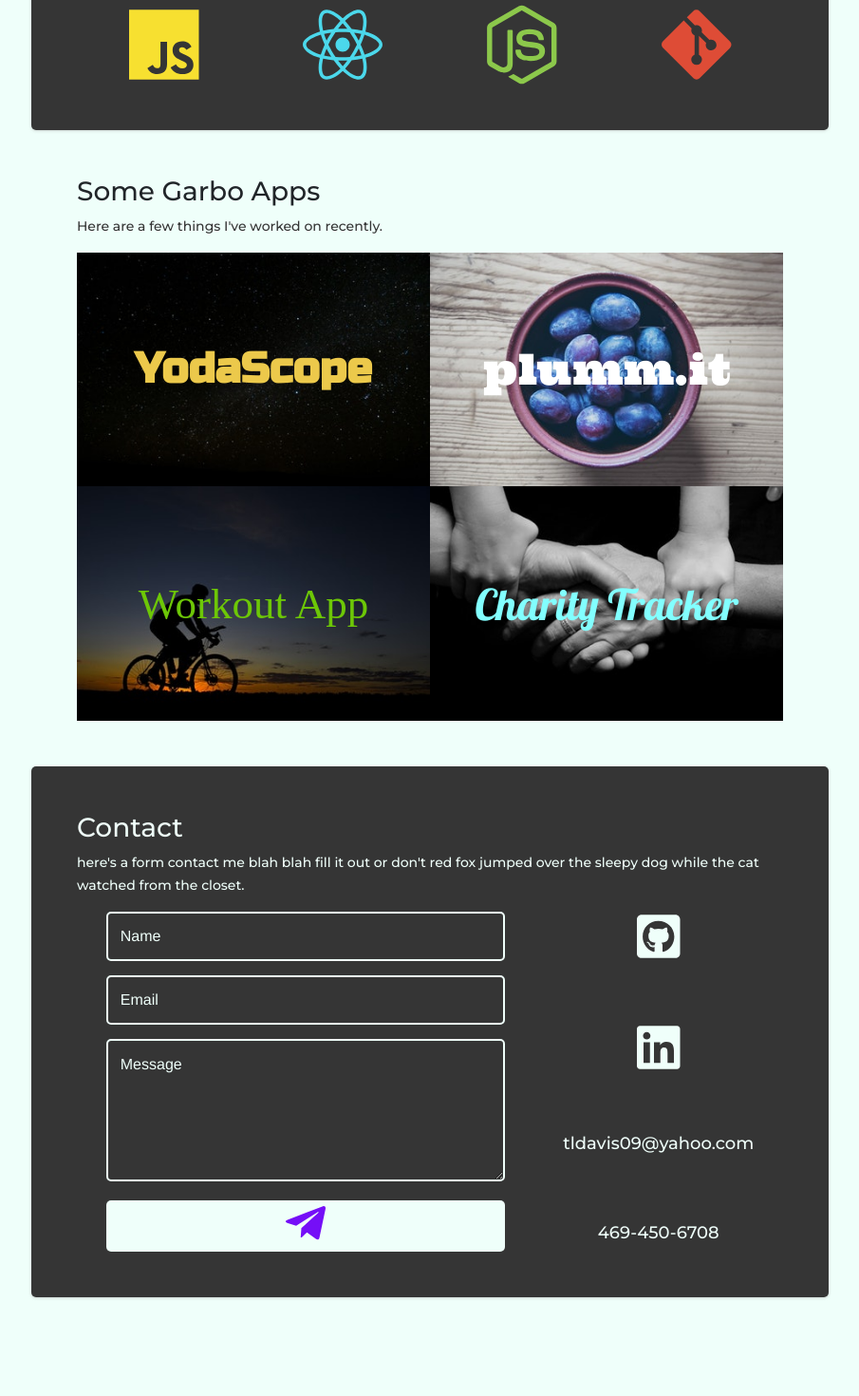
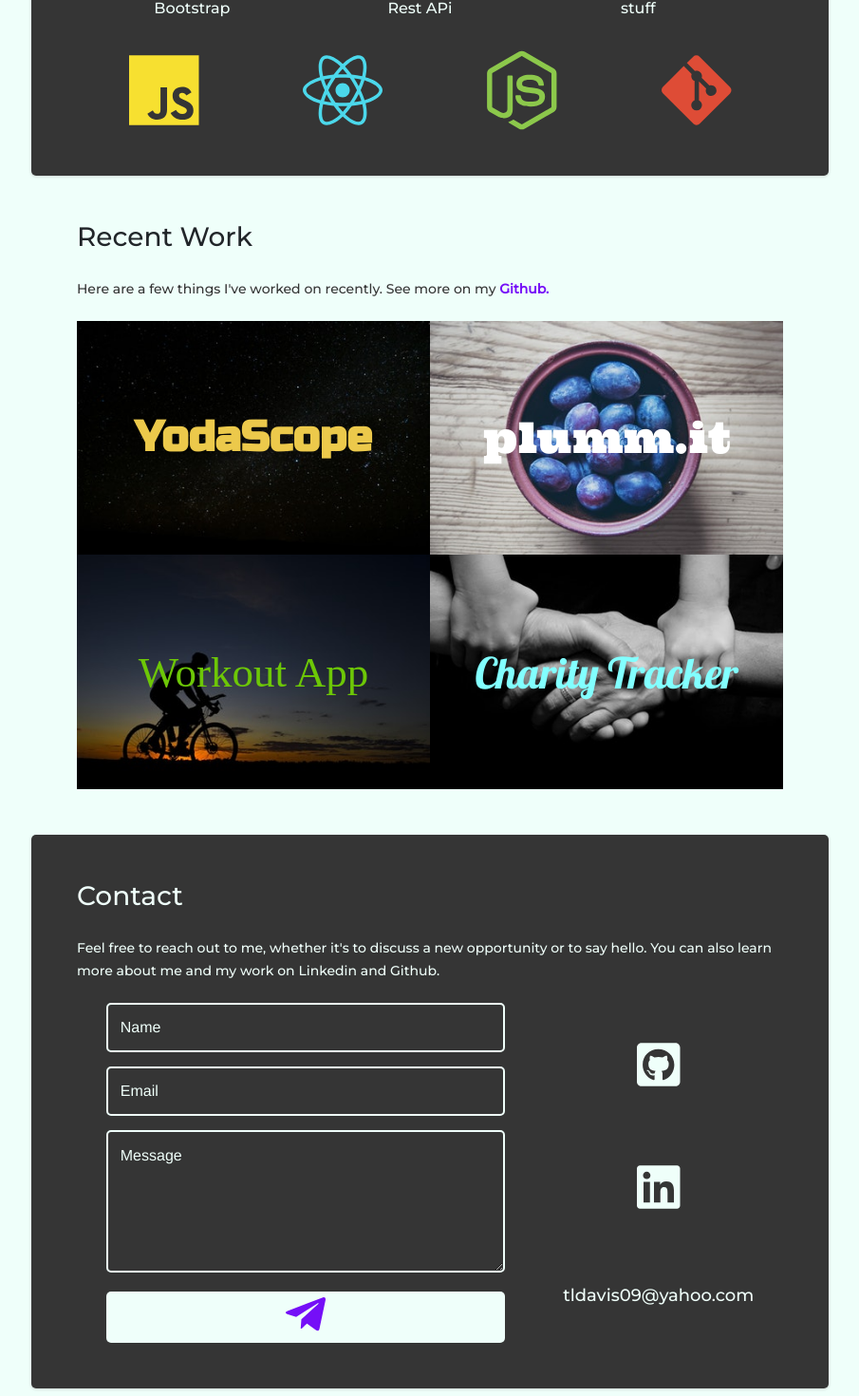
Before and after one commit to tldav/portfolio, a React (Create React App) app: page / in a window 1280 px wide. Shown: the part 934-2404 px from the top of the page at 95% size, without its empty margins (187-1092 px from the left). Built offline with nearby package versions, Linux system fonts and the light colour scheme; a web font is replaced by a local one.

Commit message:
fixed an error in the useSticky hook by wrapping handler functions in useCallback - preventing constant rendering.

```diff
--- a/src/hooks/useSticky.js
+++ b/src/hooks/useSticky.js
@@ -1,17 +1,17 @@
-import { useEffect, useState, useRef } from "react";
+import { useEffect, useState, useRef, useCallback } from "react";
 
 function useSticky() {
 	const [isSticky, setSticky] = useState(false);
 	const element = useRef(null);
 
-	const handleScroll = () => {
+	const handleScroll = useCallback(() => {
 		window.scrollY > element.current.getBoundingClientRect().bottom
 			? setSticky(true)
 			: setSticky(false);
-	};
+	}, []);
 
 	// This function handle the scroll performance issue
-	const debounce = (func, wait = 20, immediate = true) => {
+	const debounce = useCallback((func, wait = 20, immediate = true) => {
 		let timeOut;
 		return () => {
 			let context = this,
@@ -25,7 +25,7 @@ function useSticky() {
 			timeOut = setTimeout(later, wait);
 			if (callNow) func.apply(context, args);
 		};
-	};
+	}, []);
 
 	useEffect(() => {
 		window.addEventListener("scroll", debounce(handleScroll));
--- a/src/sections/Contact.jsx
+++ b/src/sections/Contact.jsx
@@ -37,10 +37,15 @@ const Contact = () => {
 	return (
 		<div className="stage dark" id="contact">
 			<h1>Contact </h1>
-			<p>
+			{/* <p>
 				here's a form contact me blah blah fill it out or don't red fox
 				jumped over the sleepy dog while the cat watched from the
 				closet.{" "}
+			</p> */}
+			<p>
+				Feel free to reach out to me, whether it's to discuss a new
+				opportunity or to say hello. You can also learn more about me
+				and my work on Linkedin and Github.
 			</p>
 			<div className="contact-flex-container">
 				<form
@@ -98,13 +103,12 @@ const Contact = () => {
 				</form>
 
 				<div className="contact-info-flex-container">
-					{/* <p>Or find me around</p> */}
 					{/* <FontAwesomeIcon
 						className="contact-icons absol purple layer-2 square"
 						icon={faSquare}
 					/> */}
 					<FontAwesomeIcon
-						className="contact-icons absol white layer-1 github"
+						className="contact-icons"
 						icon={faGithubSquare}
 						onClick={() =>
 							window.open(
@@ -133,8 +137,14 @@ const Contact = () => {
 							icon={faLinkedin}
 						/>
 					</a> */}
-					<h6>tldavis09@yahoo.com</h6>
-					<h6>469-450-6708</h6>
+					<h6
+						className="contact-icons"
+						onClick={() =>
+							window.open("mailto:tldavis09@yahoo.com")
+						}
+					>
+						tldavis09@yahoo.com
+					</h6>
 				</div>
 			</div>
 		</div>
--- a/src/sections/Projects.jsx
+++ b/src/sections/Projects.jsx
@@ -3,10 +3,22 @@ import "../stylesheets/Projects.css";
 import projectInfo from "../project-info.json";
 
 const Projects = () => {
+	const githubLink = (
+		<a
+			href="https://github.com/tldav"
+			target="_blank"
+			rel="noopener noreferrer"
+		>
+			Github.
+		</a>
+	);
 	return (
 		<div id="projects" className="stage">
-			<h1>Some Garbo Apps</h1>
-			<p>Here are a few things I've worked on recently.</p>
+			<h1>Recent Work</h1>
+			<p>
+				Here are a few things I've worked on recently. See more on my{" "}
+				{githubLink}
+			</p>
 			<div className="proj-container">
 				{projectInfo.map((project) => {
 					return (
--- a/src/stylesheets/App.css
+++ b/src/stylesheets/App.css
@@ -21,11 +21,12 @@ body {
 p {
 	line-height: 1.71429;
 	font-size: 14px;
-	color: black;
 	color: rgb(53, 53, 53);
+	margin-bottom: 22px;
 }
 h1 {
 	font-size: 28px;
+	margin-bottom: 26px;
 }
 ul {
 	list-style: none;
--- a/src/stylesheets/Contact.css
+++ b/src/stylesheets/Contact.css
@@ -60,21 +60,21 @@
 .contact-info-flex-container {
 	display: flex;
 	text-align: center;
-	justify-content: space-between;
+	justify-content: space-around;
 	flex-flow: column wrap;
 }
 
 .contact-icons {
 	font-size: 52px;
 	transition: all 0.2s ease-in-out;
-	margin: 0 auto;
+	margin: auto;
 	color: #effffa;
 	cursor: pointer;
 }
 
 .contact-icons:hover {
 	transform: scale(1.25);
-	/* color: purple; */
+	/* background-color: #750ff7; */
 }
 
 .contact-info-flex-container h6 {
@@ -101,7 +101,7 @@
 	.contact-info-flex-container {
 		flex-flow: row wrap;
 		/* text-align: left; */
-		justify-content: space-between;
+		justify-content: space-around;
 		padding: 40px 0;
 		align-items: center;
 	}
--- a/src/stylesheets/Projects.css
+++ b/src/stylesheets/Projects.css
@@ -1,11 +1,17 @@
+#projects a {
+	color: #750ff7;
+	font-weight: bolder;
+}
+#projects a:hover {
+	color: rgb(53, 53, 53);
+}
+
 .proj-container {
 	display: flex;
 	flex-flow: row wrap;
 }
 
 .proj-box {
-	/* padding: 1em 0; */
-	/* float: left; */
 	width: 50%;
 }
 
@@ -59,6 +65,10 @@
 	max-width: 420px;
 	margin: auto;
 	overflow: hidden;
+}
+
+.content-text {
+	margin-bottom: 16px;
 }
 
 .content .content-overlay {
@@ -143,7 +153,7 @@
 	.proj-box {
 		display: block;
 		width: 100%;
-		padding: 1em 0;
+		padding: 3px 0;
 	}
 	.content {
 		max-width: 400px;
```
